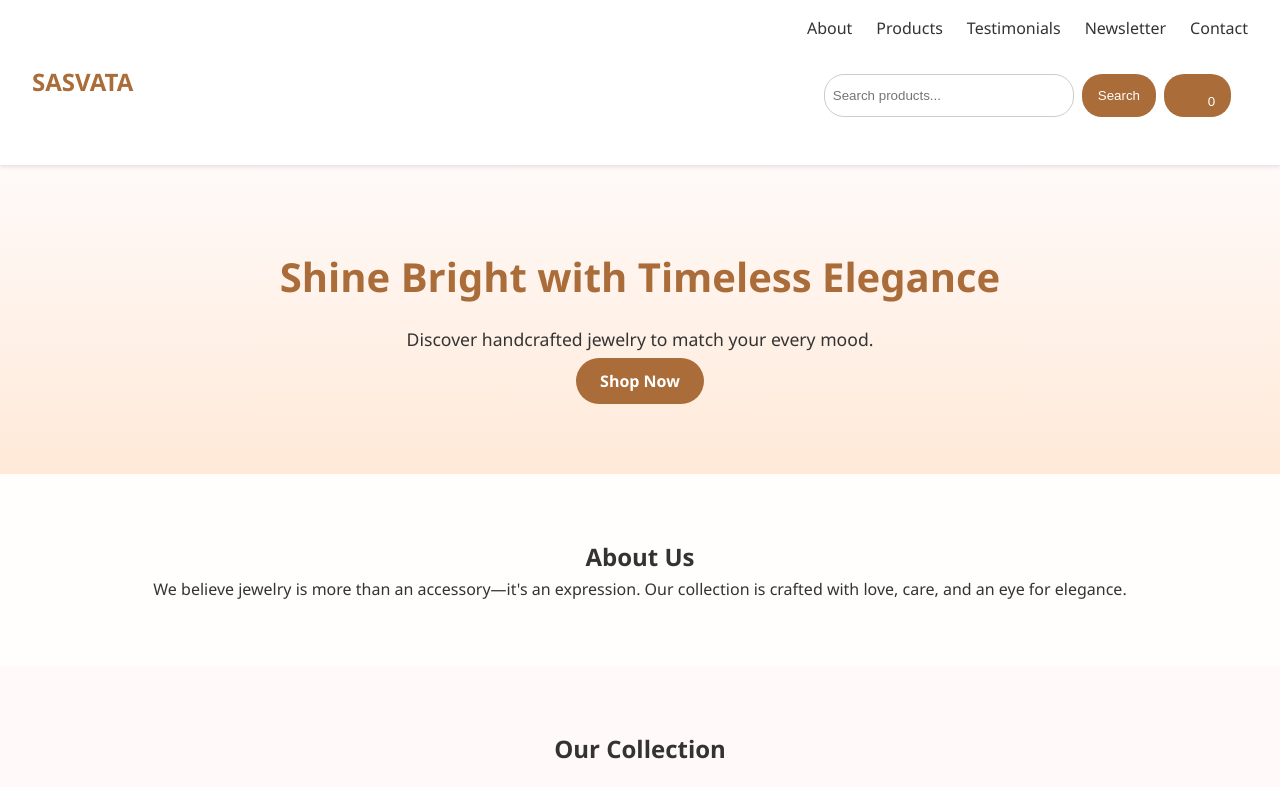
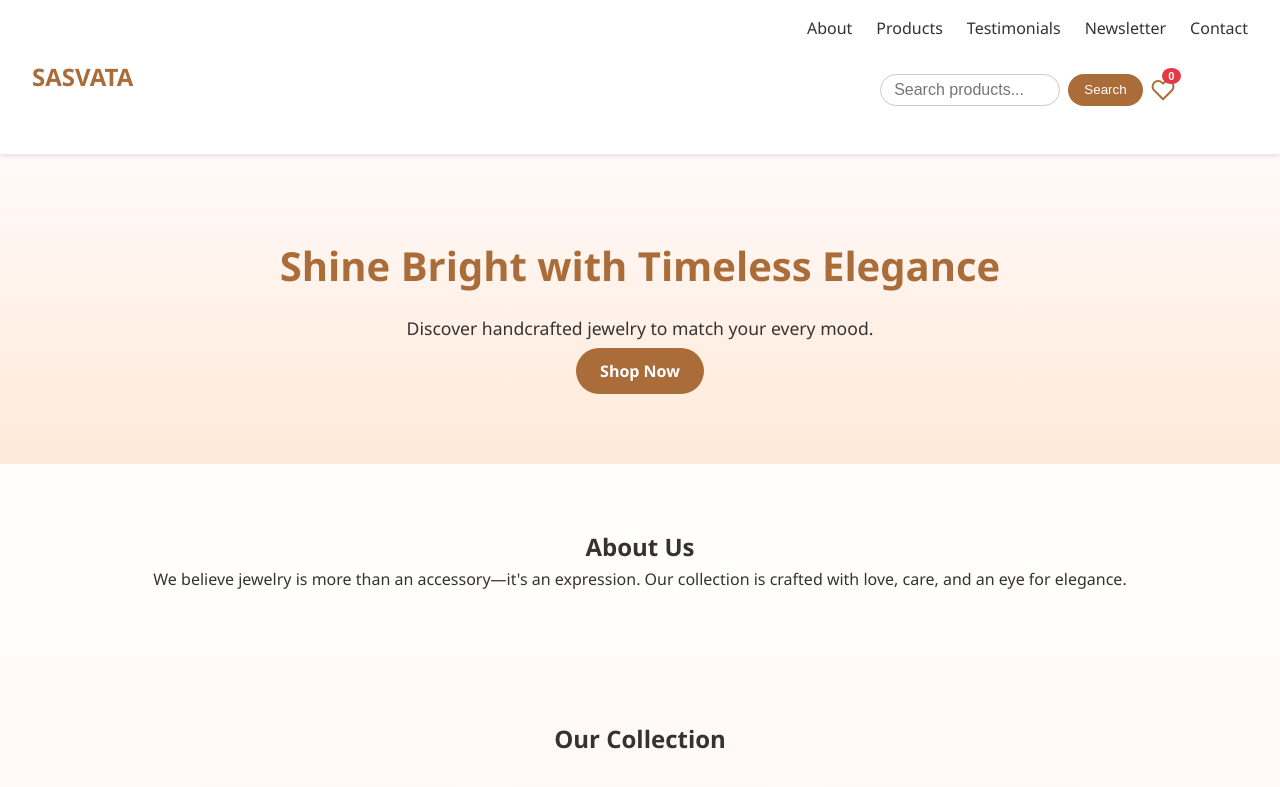
Before and after one commit to madhuriduddula14/SASVATA, a plain HTML site: page index.html in a window 1280 px wide. Shown: the top 787 px of the page. Drawn offline with Linux system fonts and the light colour scheme.

Commit message:
Update styles.css

```diff
--- a/styles.css
+++ b/styles.css
@@ -154,3 +154,59 @@ body {
   border-radius: 20px;
   cursor: pointer;
 }
+.search-wishlist {
+  display: flex;
+  align-items: center;
+  gap: 0.5rem;
+  margin-left: auto; /* push right */
+}
+
+#search-input {
+  padding: 0.4rem 0.8rem;
+  border: 1px solid #ccc;
+  border-radius: 20px;
+  width: 180px;
+  font-size: 1rem;
+}
+
+#search-btn {
+  background: #aa6c39;
+  color: white;
+  border: none;
+  padding: 0.4rem 0.8rem;
+  border-radius: 20px;
+  cursor: pointer;
+  font-size: 1.2rem;
+}
+
+#wishlist-icon {
+  position: relative;
+  background: none;
+  border: none;
+  cursor: pointer;
+  padding: 0;
+  display: flex;
+  align-items: center;
+}
+
+#wishlist-icon svg {
+  stroke: #aa6c39;
+  transition: stroke 0.3s ease;
+}
+
+#wishlist-icon:hover svg {
+  stroke: #e63946; /* hover color */
+}
+
+#wishlist-count {
+  position: absolute;
+  top: -6px;
+  right: -6px;
+  background-color: #e63946;
+  color: white;
+  font-size: 0.7rem;
+  font-weight: bold;
+  border-radius: 50%;
+  padding: 2px 6px;
+  user-select: none;
+}
```
